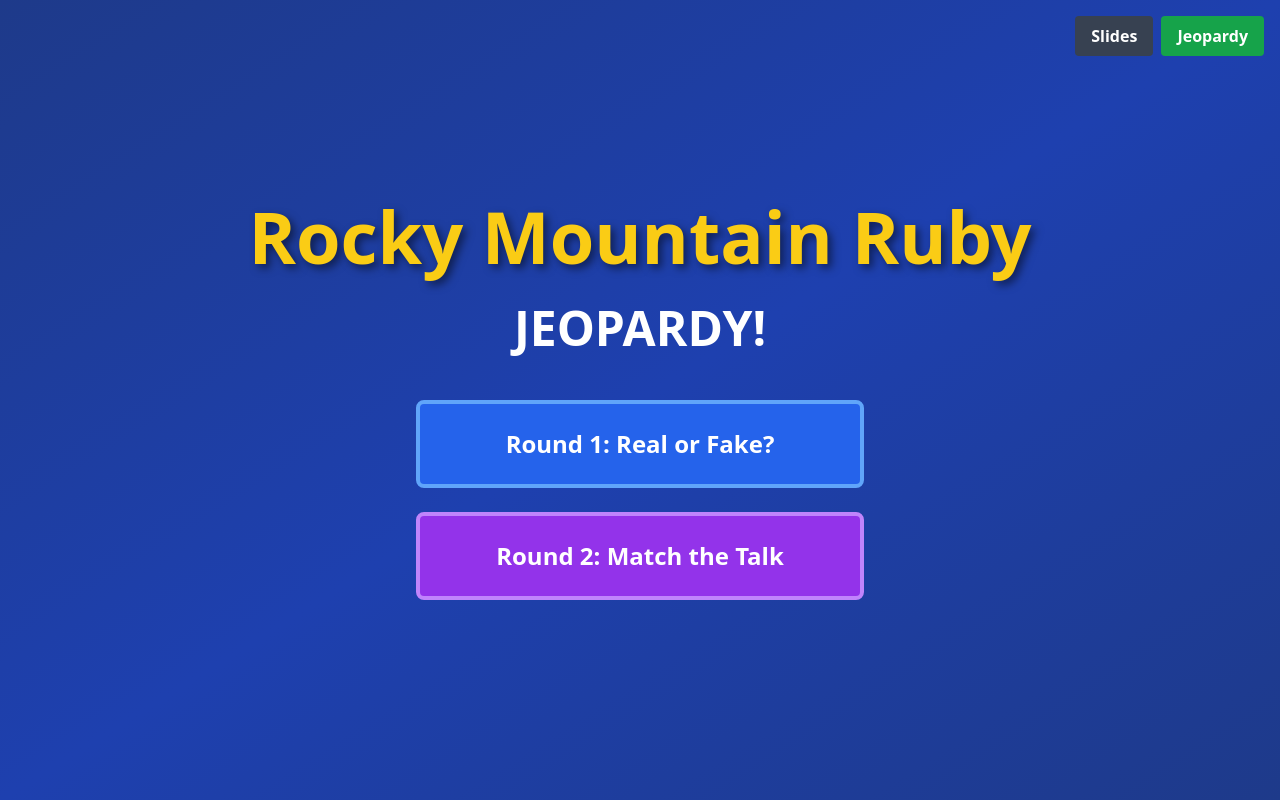
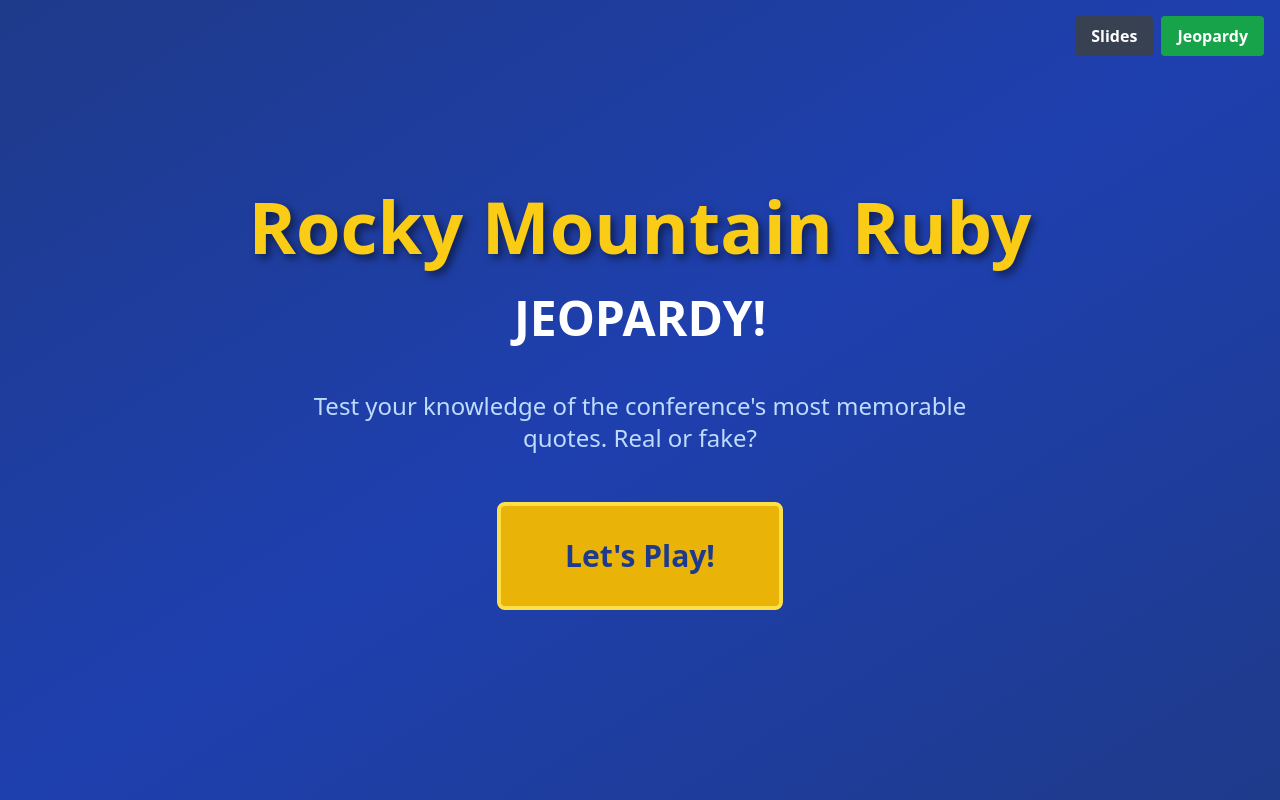
Before and after one commit to ToriK17/rmr-presentation, a React (Vite) app: page / in a window 1280 px wide. Both pictures are taken after a click on the button "Jeopardy". Built offline with nearby package versions, Linux system fonts and the light colour scheme.

Commit message:
remove second game

```diff
--- a/src/RockyRubyJeopardy.tsx
+++ b/src/RockyRubyJeopardy.tsx
@@ -2,16 +2,16 @@ import React, { useState } from 'react';
 import { X, RotateCcw } from 'lucide-react';
 
 const RockyRubyJeopardy = () => {
-  const [currentRound, setCurrentRound] = useState('intro');
+  const [showIntro, setShowIntro] = useState(true);
   type SelectedQuestion = { categoryIndex: number; questionIndex: number; id: string } | null;
   const [selectedQuestion, setSelectedQuestion] = useState<SelectedQuestion>(null);
   const [showAnswer, setShowAnswer] = useState(false);
   const [answeredQuestions, setAnsweredQuestions] = useState(new Set());
 
-  // Round 1: Real or Fake
-  const round1 = {
-    title: "Round 1: Real or Fake?",
-    subtitle: "Are these actual quotes from the conference?",
+  // Real or Fake Game
+  const gameData = {
+    title: "Real or Fake?",
+    subtitle: "Are these actual quotes from Rocky Mountain Ruby?",
     categories: [
       {
         name: "AI Hot Takes",
@@ -66,70 +66,8 @@ const RockyRubyJeopardy = () => {
     ]
   };
 
-  // Round 2: Match the Talk
-  const round2 = {
-    title: "Round 2: Match the Talk",
-    subtitle: "Which talk did this come from?",
-    categories: [
-      {
-        name: "Who Said It?",
-        questions: [
-          { value: 100, quote: "There is a morgue in Sidekiq", options: ["Sidekiq at Gusto", "Operating Rails", "Reading Rails"], correct: 0 },
-          { value: 200, quote: "MissingNo was stored in pokémon that wasn't released as part of the game", options: ["Learning Empathy From Pokémon Blue", "Reading Rails", "UI Architecture at GitHub"], correct: 0 },
-          { value: 300, quote: "Frontend costs 10x as much as backend", options: ["Hanami talk", "UI Architecture at GitHub", "Operating Rails"], correct: 1 },
-          { value: 400, quote: "AI doesn't immediately understand Ruby's philosophy or your codebase", options: ["Thoughtful AI for Rubyists", "We Were Voyagers", "Learning to Code"], correct: 0 },
-          { value: 500, quote: "A designer can build a years worth of work for an engineer in an hour", options: ["Operating Rails", "UI Architecture at GitHub", "Upgrading Rails"], correct: 1 }
-        ]
-      },
-      {
-        name: "Learning",
-        questions: [
-          { value: 100, quote: "Big rocks first - order matters", options: ["Learning How to Learn", "We Were Voyagers", "Thoughtful AI"], correct: 0 },
-          { value: 200, quote: "Go spiral staircases, not one rung at a time on a ladder", options: ["Reading Rails", "Learning How to Learn", "Upgrading Rails"], correct: 1 },
-          { value: 300, quote: "You need passion or purpose to connect learning", options: ["Learning How to Learn", "Learning to Code", "Thoughtful AI"], correct: 0 },
-          { value: 400, quote: "Without structured programs it's hard to increase equity", options: ["We Were Voyagers", "Learning to Code Without a Map", "Thoughtful AI"], correct: 1 },
-          { value: 500, quote: "Rubber duck relationship with AI", options: ["Thoughtful AI for Rubyists", "We Were Voyagers", "Learning to Code"], correct: 0 }
-        ]
-      },
-      {
-        name: "Shipping Code",
-        questions: [
-          { value: 100, quote: "Speed is an indicator of user confidence", options: ["Operating Rails", "Sidekiq at Gusto", "Upgrading Rails"], correct: 0 },
-          { value: 200, quote: "The safest data is what you don't store", options: ["Operating Rails", "UI Architecture", "Sidekiq at Gusto"], correct: 0 },
-          { value: 300, quote: "Ownership is half the battle for Rails upgrades", options: ["Upgrading Rails", "Operating Rails", "Reading Rails"], correct: 0 },
-          { value: 400, quote: "Use CDNs to serve content that doesn't need to be actively monitored", options: ["Sidekiq at Gusto", "UI Architecture at GitHub", "Operating Rails"], correct: 2 },
-          { value: 500, quote: "Don't draw out the upgrade process - avoid dual booting for too long", options: ["Upgrading Rails", "Operating Rails", "Reading Rails"], correct: 0 }
-        ]
-      },
-      {
-        name: "The Future",
-        questions: [
-          { value: 100, quote: "AI is the new wilderness", options: ["We Were Voyagers", "Thoughtful AI", "We Who Remember Magic"], correct: 0 },
-          { value: 200, quote: "Expose cheating to the sunlight - solid in explaining things", options: ["We Who Remember Magic", "Learning to Code", "Thoughtful AI"], correct: 0 },
-          { value: 300, quote: "Create a culture that emphasizes AI does not replace thinking", options: ["We Who Remember Magic", "Thoughtful AI", "We Were Voyagers"], correct: 0 },
-          { value: 400, quote: "The lucky stiff story needs to be spread", options: ["Reading Rails", "We Were Voyagers", "Learning How to Learn"], correct: 1 },
-          { value: 500, quote: "Dangerous to assume you know the answer - descriptive vs prescriptive", options: ["Lightning Talks", "Thoughtful AI", "We Who Remember Magic"], correct: 0 }
-        ]
-      },
-      {
-        name: "Tools & Tricks",
-        questions: [
-          { value: 100, quote: "Rails-history can be run on the codebase to monitor drift", options: ["UI Architecture at GitHub", "Reading Rails", "Upgrading Rails"], correct: 0 },
-          { value: 200, quote: "There are about 64 extensions in the Rails source code", options: ["Reading Rails", "Upgrading Rails", "Operating Rails"], correct: 0 },
-          { value: 300, quote: "Hanami champions immutability and functional programming", options: ["Slicing Through Complexity with Hanami", "Reading Rails", "UI Architecture"], correct: 0 },
-          { value: 400, quote: "Auto pauser buys time - they don't use it often because of DB-level changes", options: ["Operating Rails", "Sidekiq at Gusto", "Upgrading Rails"], correct: 1 },
-          { value: 500, quote: "Primer is a victim of its own success - Hyrum's Law", options: ["UI Architecture at GitHub", "Hanami", "Operating Rails"], correct: 0 }
-        ]
-      }
-    ]
-  };
-
-  const getCurrentBoard = () => {
-    return currentRound === 'round1' ? round1 : round2;
-  };
-
   const handleQuestionClick = (categoryIndex: number, questionIndex: number) => {
-    const questionId = `${currentRound}-${categoryIndex}-${questionIndex}`;
+    const questionId = `${categoryIndex}-${questionIndex}`;
     if (answeredQuestions.has(questionId)) return;
 
     setSelectedQuestion({ categoryIndex, questionIndex, id: questionId });
@@ -148,7 +86,7 @@ const RockyRubyJeopardy = () => {
     setShowAnswer(false);
   };
 
-  const resetRound = () => {
+  const resetGame = () => {
     setAnsweredQuestions(new Set());
     setSelectedQuestion(null);
     setShowAnswer(false);
@@ -161,45 +99,38 @@ const RockyRubyJeopardy = () => {
           Rocky Mountain Ruby
         </h1>
         <h2 className="text-5xl font-bold text-white mb-12">JEOPARDY!</h2>
-        <div className="space-y-6">
+        <p className="text-2xl text-blue-200 mb-12 max-w-2xl mx-auto">
+          Test your knowledge of the conference's most memorable quotes. Real or fake?
+        </p>
         <button
-            onClick={() => setCurrentRound('round1')}
-            className="block w-full max-w-md mx-auto bg-blue-600 hover:bg-blue-500 text-white text-2xl font-bold py-6 px-8 rounded-lg transition-colors border-4 border-blue-400"
+          onClick={() => setShowIntro(false)}
+          className="bg-yellow-500 hover:bg-yellow-400 text-blue-900 text-3xl font-bold py-8 px-16 rounded-lg transition-colors border-4 border-yellow-300 transform hover:scale-105"
         >
-            Round 1: Real or Fake?
+          Let's Play!
         </button>
-          <button
-            onClick={() => setCurrentRound('round2')}
-            className="block w-full max-w-md mx-auto bg-purple-600 hover:bg-purple-500 text-white text-2xl font-bold py-6 px-8 rounded-lg transition-colors border-4 border-purple-400"
-          >
-            Round 2: Match the Talk
-          </button>
-        </div>
       </div>
     </div>
   );
 
   const GameBoard = () => {
-    const board = getCurrentBoard();
-
     return (
       <div className="min-h-screen bg-gradient-to-br from-blue-900 via-blue-800 to-blue-900 p-8">
         <div className="max-w-7xl mx-auto">
           {/* Header */}
           <div className="text-center mb-8">
             <h1 className="text-5xl font-bold text-yellow-400 mb-2" style={{ textShadow: '3px 3px 6px rgba(0,0,0,0.5)' }}>
-              {board.title}
+              {gameData.title}
             </h1>
-            <p className="text-2xl text-blue-200">{board.subtitle}</p>
+            <p className="text-2xl text-blue-200">{gameData.subtitle}</p>
             <div className="mt-4 space-x-4">
               <button
-                onClick={() => setCurrentRound('intro')}
+                onClick={() => setShowIntro(true)}
                 className="bg-blue-700 hover:bg-blue-600 text-white px-6 py-2 rounded transition-colors"
               >
-                ← Back to Menu
+                ← Back to Intro
               </button>
               <button
-                onClick={resetRound}
+                onClick={resetGame}
                 className="bg-green-700 hover:bg-green-600 text-white px-6 py-2 rounded transition-colors inline-flex items-center gap-2"
               >
                 <RotateCcw size={18} />
@@ -210,7 +141,7 @@ const RockyRubyJeopardy = () => {
 
           {/* Jeopardy Board */}
           <div className="grid grid-cols-5 gap-2">
-            {board.categories.map((category, catIndex) => (
+            {gameData.categories.map((category, catIndex) => (
               <div key={catIndex} className="flex flex-col gap-2">
                 {/* Category Header */}
                 <div className="bg-blue-700 text-yellow-400 text-center py-4 px-2 rounded font-bold text-lg border-2 border-blue-500" style={{ minHeight: '80px', display: 'flex', alignItems: 'center', justifyContent: 'center' }}>
@@ -219,7 +150,7 @@ const RockyRubyJeopardy = () => {
 
                 {/* Question Cells */}
                 {category.questions.map((question, qIndex) => {
-                  const questionId = `${currentRound}-${catIndex}-${qIndex}`;
+                  const questionId = `${catIndex}-${qIndex}`;
                   const isAnswered = answeredQuestions.has(questionId);
 
                   return (
@@ -249,9 +180,7 @@ const RockyRubyJeopardy = () => {
   const QuestionModal = () => {
     if (!selectedQuestion) return null;
 
-    const board = getCurrentBoard();
-    const question = board.categories[selectedQuestion.categoryIndex].questions[selectedQuestion.questionIndex];
-    const isRound1 = currentRound === 'round1';
+    const question = gameData.categories[selectedQuestion.categoryIndex].questions[selectedQuestion.questionIndex];
 
     return (
       <div className="fixed inset-0 bg-black bg-opacity-90 flex items-center justify-center p-8 z-50">
@@ -269,7 +198,7 @@ const RockyRubyJeopardy = () => {
               ${question.value}
             </div>
             <div className="text-xl text-blue-300">
-              {board.categories[selectedQuestion.categoryIndex].name}
+              {gameData.categories[selectedQuestion.categoryIndex].name}
             </div>
           </div>
 
@@ -283,45 +212,25 @@ const RockyRubyJeopardy = () => {
           {/* Answer Section */}
           {!showAnswer ? (
             <div className="text-center">
+              <p className="text-xl text-blue-200 mb-6">Is this quote real or fake?</p>
               <button
                 onClick={handleAnswerReveal}
                 className="bg-yellow-500 hover:bg-yellow-400 text-blue-900 text-2xl font-bold py-4 px-12 rounded-lg transition-colors"
               >
                 Reveal Answer
               </button>
-              {!isRound1 && Array.isArray((question as any).options) && (
-                <div className="mt-6 space-y-3">
-                  {(question as { options: string[] }).options.map((option, idx) => (
-                    <div key={idx} className="bg-blue-700 text-white text-xl py-3 px-6 rounded">
-                      {String.fromCharCode(65 + idx)}. {option}
-                    </div>
-                  ))}
-                </div>
-              )}
             </div>
           ) : (
             <div className="space-y-4">
-              {isRound1 ? (
-                <>
               <div className={`text-center text-4xl font-bold py-6 px-8 rounded-lg ${
-                    'isReal' in question && question.isReal ? 'bg-green-600 text-white' : 'bg-red-600 text-white'
+                question.isReal ? 'bg-green-600 text-white' : 'bg-red-600 text-white'
               }`}>
-                    {'isReal' in question && question.isReal ? '✓ REAL' : '✗ FAKE'}
+                {question.isReal ? '✓ REAL' : '✗ FAKE'}
               </div>
-                  {'isReal' in question && question.isReal && (
+              {question.isReal && (
                 <div className="text-center text-xl text-blue-200">
                   From: {question.speaker}
                 </div>
-                  )}
-                </>
-              ) : (
-                <>
-                  {'options' in question && typeof question.correct === 'number' && (
-                    <div className="bg-green-600 text-white text-center text-3xl font-bold py-6 px-8 rounded-lg">
-                      {String.fromCharCode(65 + question.correct)}. {question.options[question.correct]}
-                    </div>
-                  )}
-                </>
               )}
               <div className="text-center mt-6">
                 <button
@@ -338,7 +247,7 @@ const RockyRubyJeopardy = () => {
     );
   };
 
-  if (currentRound === 'intro') {
+  if (showIntro) {
     return <IntroScreen />;
   }
 
```
Lines whose indentation alone changed are shown as unchanged.
